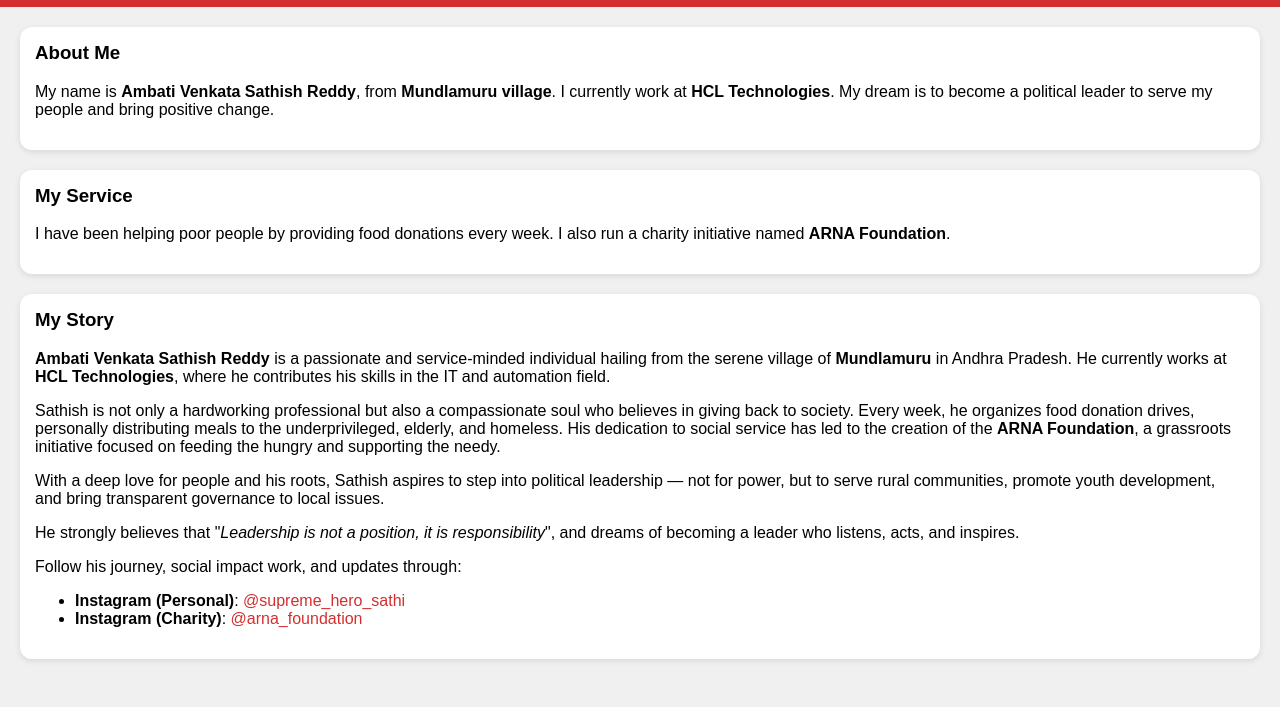
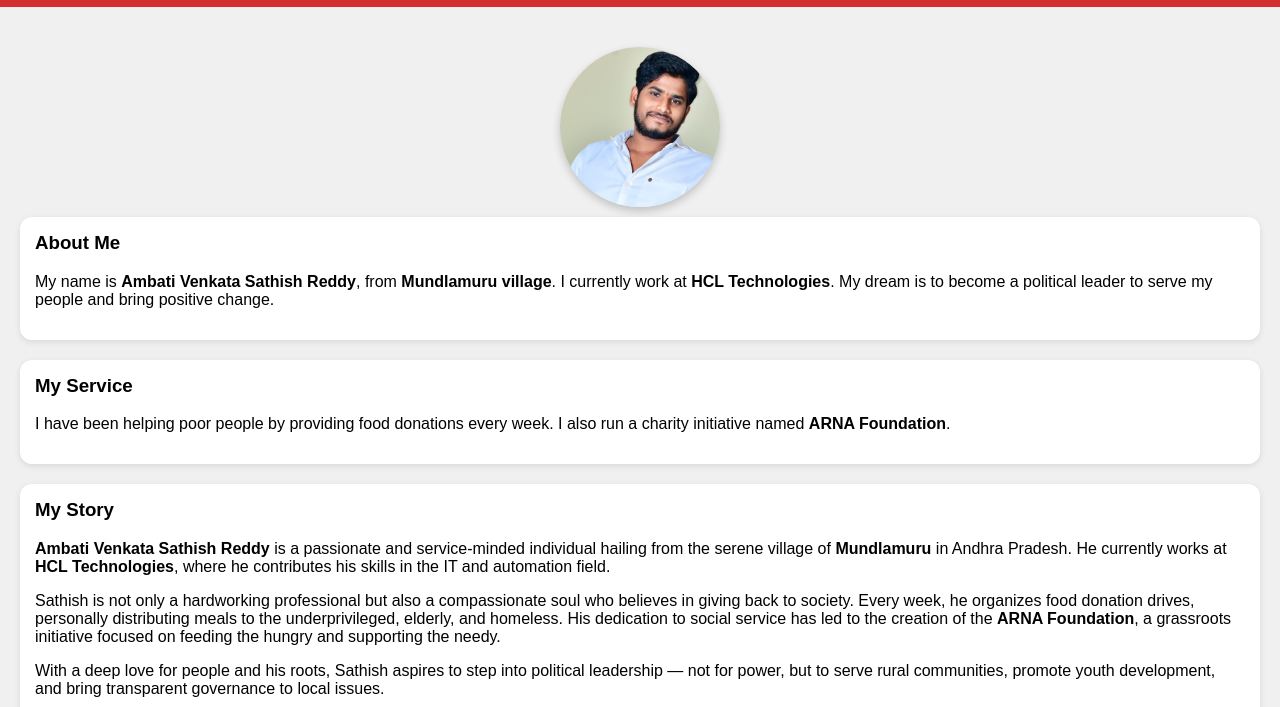
Before and after one commit to Sathishreddyambati/rising-leader-sathish, a plain HTML site: page index.html in a window 1280 px wide. Shown: the part 93-800 px from the top of the page. Drawn offline with Linux system fonts and the light colour scheme.

Commit message:
Update index.html

```diff
--- a/index.html
+++ b/index.html
@@ -46,6 +46,15 @@
       color: #d32f2f;
       text-decoration: none;
     }
+    .profile-pic {
+      width: 160px;
+      height: 160px;
+      border-radius: 50%;
+      object-fit: cover;
+      margin: 20px auto 10px;
+      display: block;
+      box-shadow: 0 4px 8px rgba(0,0,0,0.2);
+    }
   </style>
 </head>
 <body>
@@ -54,6 +63,8 @@
     <h2>A Vision for the People</h2>
   </header>
   <main>
+    <img src="sathish-profile.jpg" alt="Ambati Venkata Sathish Reddy" class="profile-pic" />
+
     <section>
       <h3>About Me</h3>
       <p>My name is <strong>Ambati Venkata Sathish Reddy</strong>, from <strong>Mundlamuru village</strong>. I currently work at <strong>HCL Technologies</strong>. My dream is to become a political leader to serve my people and bring positive change.</p>
```
